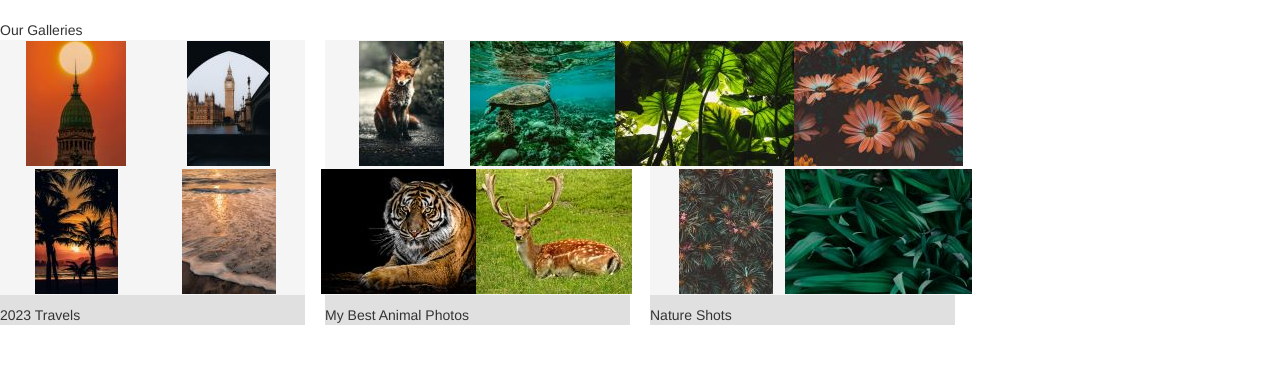
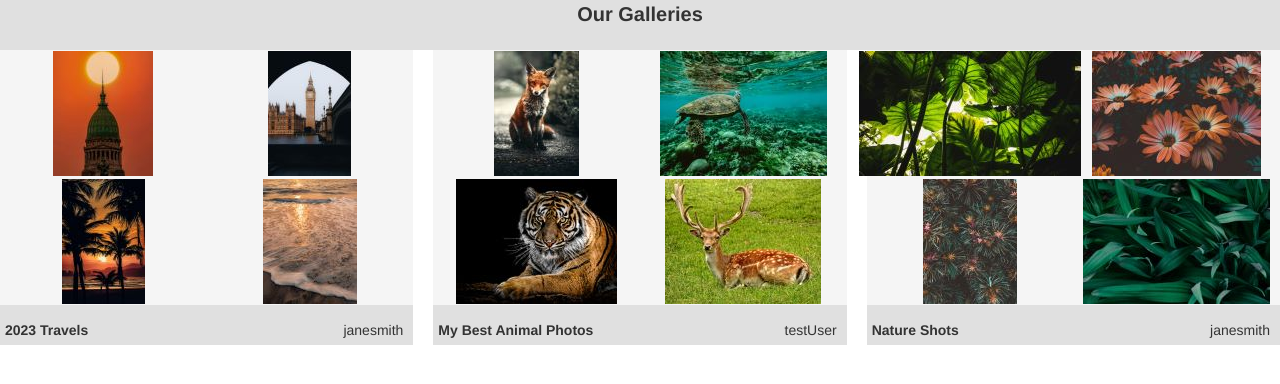
Before and after one commit to meghardie/GalleryWebsite, a Flask app: page / in a window 1280 px wide. Shown: the part 52-436 px from the top of the page. Run offline with Flask 3, Linux system fonts and the light colour scheme; data comes from the database, SQL or seed files in the repository; some libraries are stand-ins or nearby versions.

Commit message:
added more styling to homepage

```diff
--- a/app/static/style.css
+++ b/app/static/style.css
@@ -3,14 +3,23 @@
     --darkBackground: #E0E0E0;
 }
 
+#navbar{
+    margin-bottom: 0;
+}
+
 .pageTitle{
-
+    margin: auto;
+    font-size: 20px;
+    background-color: var(--darkBackground);
+    text-align: center;
+    font-weight: bold;
+    height: 50px;
 }
 
 #galleries{
     display:grid;
     grid-gap: 20px;
-    grid-template-columns: repeat(4, 1fr);
+    grid-template-columns: repeat(3, 1fr);
 }
 
 .galleryPreview{
@@ -28,3 +37,15 @@
     height: 255px;
     background-color: var(--lightBackground);
 }
+
+.previewTitle{
+    float:left;
+    font-weight: bold;
+    padding: 5px;
+}
+
+.previewUser{
+    float: right;
+    padding: 5px;
+    padding-right: 10px;
+}
--- a/app/templates/base.html
+++ b/app/templates/base.html
@@ -10,7 +10,7 @@
 {% endblock %}
 
 {% block body %}
-<nav class="navbar navbar-inverse">
+<nav class="navbar navbar-inverse" id = "navbar">
     <div class="container-fluid">
         <div class="navbar-header">
             <a class="navbar-brand" href="#">Photo Gallery</a>
--- a/app/templates/index.html
+++ b/app/templates/index.html
@@ -20,8 +20,8 @@
                     </div>
                 {% endfor %}
             </div>
-            <div class = "galleryTitle">{{gallery.title}}</div>
-            <div class = "galleryUser"></div>
+            <div class = "previewTitle">{{gallery['title']}}</div>
+            <div class = "previewUser">{{users[gallery['userId']]['username']}}</div>
         </div>
     {% endfor %}
     </div>
```
